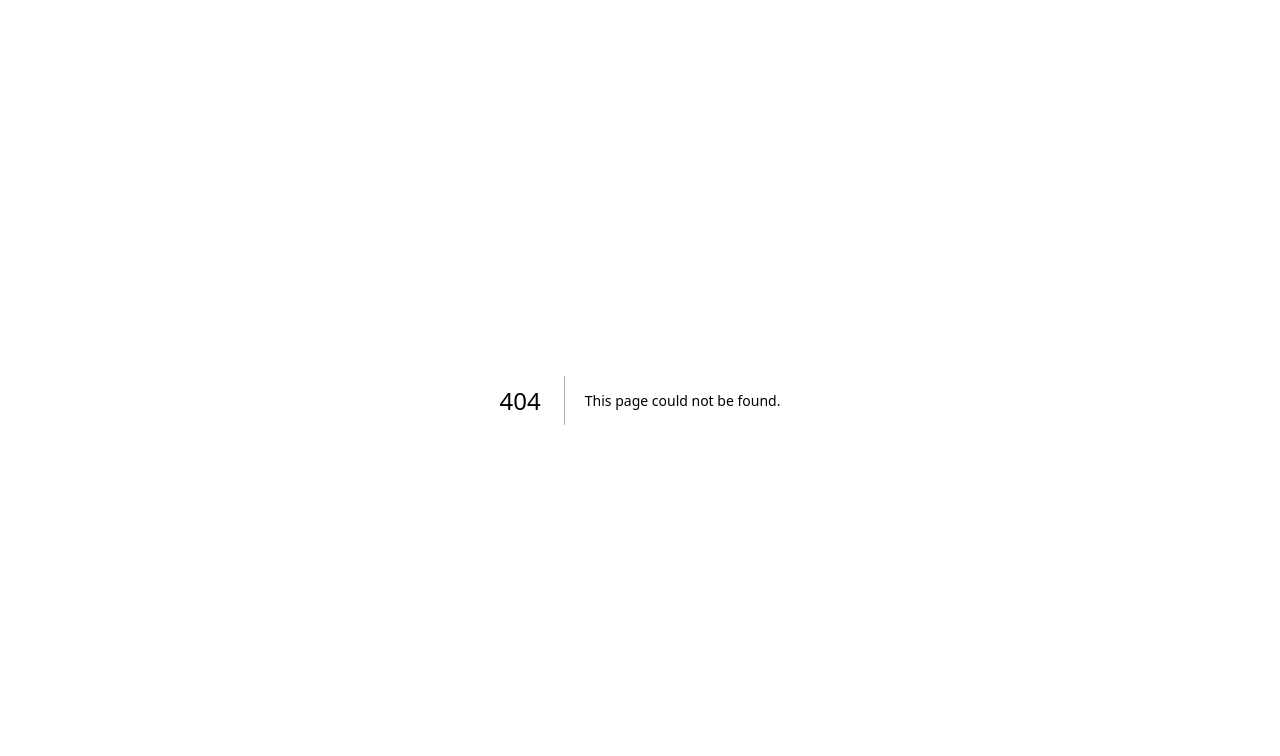
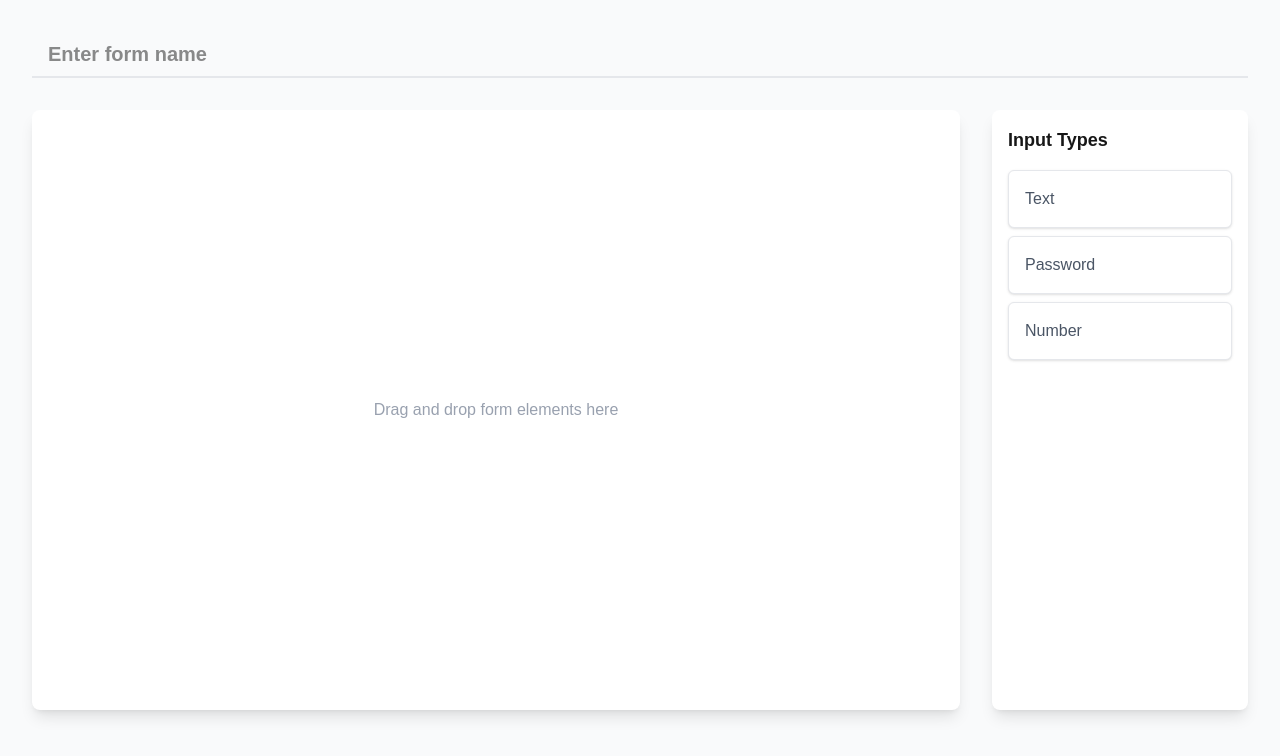
Before and after one commit to dandc22/vialAssesmentFrontend, a Next.js app: page /form/new in a window 1280 px wide. Before the commit this address had no page. Shown: the top 756 px of the page. Built offline with nearby package versions, Linux system fonts and the light colour scheme.

Commit message:
chore: basic form builder scafold

```diff
--- /dev/null
+++ b/src/app/form/new/components/FormBuilder.tsx
@@ -0,0 +1,200 @@
+'use client'
+
+import { useState } from 'react'
+import { DndContext, DragEndEvent, DragStartEvent, useSensor, useSensors, PointerSensor } from '@dnd-kit/core'
+import { useDroppable } from '@dnd-kit/core'
+import { SortableContext, useSortable, verticalListSortingStrategy, arrayMove } from '@dnd-kit/sortable'
+import InputTypeMenu from './InputTypeMenu'
+
+interface FormField {
+  id: string
+  type: 'text' | 'password' | 'number'
+  label: string
+  order: number
+}
+
+interface SortableFieldProps {
+  field: FormField
+  onUpdate: (id: string, newLabel: string) => void
+  onDelete: (id: string) => void
+  isActive: boolean
+}
+
+function SortableField({ field, onUpdate, onDelete, isActive }: SortableFieldProps) {
+  const {
+    attributes,
+    listeners,
+    setNodeRef,
+    transform,
+    transition,
+    isDragging,
+  } = useSortable({ id: field.id })
+
+  const style = {
+    transform: transform ? `translate3d(${transform.x}px, ${transform.y}px, 0)` : undefined,
+    transition,
+    zIndex: isDragging ? 1 : 0,
+  }
+
+  return (
+    <div
+      ref={setNodeRef}
+      style={style}
+      className={`p-4 border border-gray-200 rounded-md ${
+        isDragging || isActive ? 'opacity-50 bg-gray-50 border-indigo-500' : ''
+      }`}
+      {...attributes}
+    >
+      <div className="flex items-center justify-between mb-2">
+        <div className="flex items-center gap-2">
+          <button
+            className="cursor-move text-gray-400 hover:text-gray-600"
+            {...listeners}
+          >
+            ⋮⋮
+          </button>
+          <input
+            type="text"
+            value={field.label}
+            onChange={(e) => onUpdate(field.id, e.target.value)}
+            className="text-sm font-medium text-gray-700 focus:outline-none focus:ring-1 focus:ring-indigo-500 rounded px-2 py-1"
+          />
+        </div>
+        <button
+          onClick={() => onDelete(field.id)}
+          className="text-gray-400 hover:text-red-500"
+        >
+          ×
+        </button>
+      </div>
+      <div className="mt-1">
+        <input
+          type={field.type}
+          placeholder={`Enter ${field.type}`}
+          className="mt-1 block w-full px-3 py-2 border border-gray-300 rounded-md shadow-sm focus:outline-none focus:ring-indigo-500 focus:border-indigo-500"
+          disabled
+        />
+      </div>
+    </div>
+  )
+}
+
+function DroppableArea({ children }: { children: React.ReactNode }) {
+  const { setNodeRef } = useDroppable({
+    id: 'form-area',
+  })
+
+  return (
+    <div ref={setNodeRef} className="flex-1 bg-white rounded-lg shadow-lg min-h-[600px] p-6">
+      {children}
+    </div>
+  )
+}
+
+export default function FormBuilder() {
+  const [formName, setFormName] = useState('')
+  const [formFields, setFormFields] = useState<FormField[]>([])
+  const [activeId, setActiveId] = useState<string | null>(null)
+
+  const sensors = useSensors(
+    useSensor(PointerSensor, {
+      activationConstraint: {
+        distance: 8,
+      },
+    })
+  )
+
+  const handleDragStart = (event: DragStartEvent) => {
+    setActiveId(event.active.id as string)
+  }
+
+  const handleDragEnd = (event: DragEndEvent) => {
+    const { active, over } = event
+    setActiveId(null)
+
+    if (!over) return
+
+    // Handle sorting existing fields
+    if (!active.id.toString().startsWith('new-')) {
+      if (active.id !== over.id) {
+        setFormFields((fields) => {
+          const oldIndex = fields.findIndex((f) => f.id === active.id)
+          const newIndex = fields.findIndex((f) => f.id === over.id)
+          return arrayMove(fields, oldIndex, newIndex)
+        })
+      }
+      return
+    }
+
+    // Handle adding new field
+    if (over.id === 'form-area') {
+      const type = active.id.toString().replace('new-', '') as 'text' | 'password' | 'number'
+      const newField: FormField = {
+        id: `field-${Date.now()}`,
+        type,
+        label: `New ${type} field`,
+        order: formFields.length,
+      }
+      setFormFields([...formFields, newField])
+    }
+  }
+
+  const handleFieldUpdate = (id: string, newLabel: string) => {
+    setFormFields(fields =>
+      fields.map(field =>
+        field.id === id ? { ...field, label: newLabel } : field
+      )
+    )
+  }
+
+  const handleFieldDelete = (id: string) => {
+    setFormFields(fields => fields.filter(field => field.id !== id))
+  }
+
+  return (
+    <div className="min-h-screen bg-gray-50 py-8">
+      <div className="max-w-7xl mx-auto px-4 sm:px-6 lg:px-8">
+        <div className="mb-8">
+          <input
+            type="text"
+            value={formName}
+            onChange={(e) => setFormName(e.target.value)}
+            placeholder="Enter form name"
+            className="w-full px-4 py-2 text-xl font-semibold border-b-2 border-gray-200 focus:border-indigo-500 focus:outline-none bg-transparent"
+          />
+        </div>
+
+        <div className="flex gap-8">
+          <DndContext
+            sensors={sensors}
+            onDragStart={handleDragStart}
+            onDragEnd={handleDragEnd}
+          >
+            <DroppableArea>
+              {formFields.length === 0 ? (
+                <div className="h-full flex items-center justify-center text-gray-400">
+                  Drag and drop form elements here
+                </div>
+              ) : (
+                <SortableContext items={formFields} strategy={verticalListSortingStrategy}>
+                  <div className="space-y-4">
+                    {formFields.map((field) => (
+                      <SortableField
+                        key={field.id}
+                        field={field}
+                        onUpdate={handleFieldUpdate}
+                        onDelete={handleFieldDelete}
+                        isActive={activeId === field.id}
+                      />
+                    ))}
+                  </div>
+                </SortableContext>
+              )}
+            </DroppableArea>
+            <InputTypeMenu />
+          </DndContext>
+        </div>
+      </div>
+    </div>
+  )
+}
--- /dev/null
+++ b/src/app/form/new/components/InputTypeMenu.tsx
@@ -0,0 +1,55 @@
+'use client'
+
+import { useDraggable } from '@dnd-kit/core'
+
+interface DraggableItemProps {
+  id: string
+  type: string
+}
+
+function DraggableItem({ id, type }: DraggableItemProps) {
+  const { attributes, listeners, setNodeRef, transform, isDragging } = useDraggable({
+    id,
+  })
+
+  const style = transform
+    ? {
+        transform: `translate3d(${transform.x}px, ${transform.y}px, 0)`,
+      }
+    : undefined
+
+  return (
+    <div
+      ref={setNodeRef}
+      {...listeners}
+      {...attributes}
+      className={`p-4 mb-2 bg-white rounded-md shadow-sm border border-gray-200 cursor-move ${
+        isDragging ? 'opacity-50' : ''
+      }`}
+      style={style}
+    >
+      <div className="flex items-center gap-2">
+        <span className="text-gray-600">{type}</span>
+      </div>
+    </div>
+  )
+}
+
+export default function InputTypeMenu() {
+  const inputTypes = [
+    { id: 'new-text', type: 'Text' },
+    { id: 'new-password', type: 'Password' },
+    { id: 'new-number', type: 'Number' },
+  ]
+
+  return (
+    <div className="w-64 bg-white rounded-lg shadow-lg p-4">
+      <h2 className="text-lg font-semibold mb-4">Input Types</h2>
+      <div>
+        {inputTypes.map((input) => (
+          <DraggableItem key={input.id} id={input.id} type={input.type} />
+        ))}
+      </div>
+    </div>
+  )
+}
--- /dev/null
+++ b/src/app/form/new/page.tsx
@@ -0,0 +1,7 @@
+'use client'
+
+import FormBuilder from './components/FormBuilder'
+
+export default function NewFormPage() {
+  return <FormBuilder />
+}
```
Also changed, not shown: package.json (+9 -6 lines), 2 other files (tests, documents, lock files or other folders).
